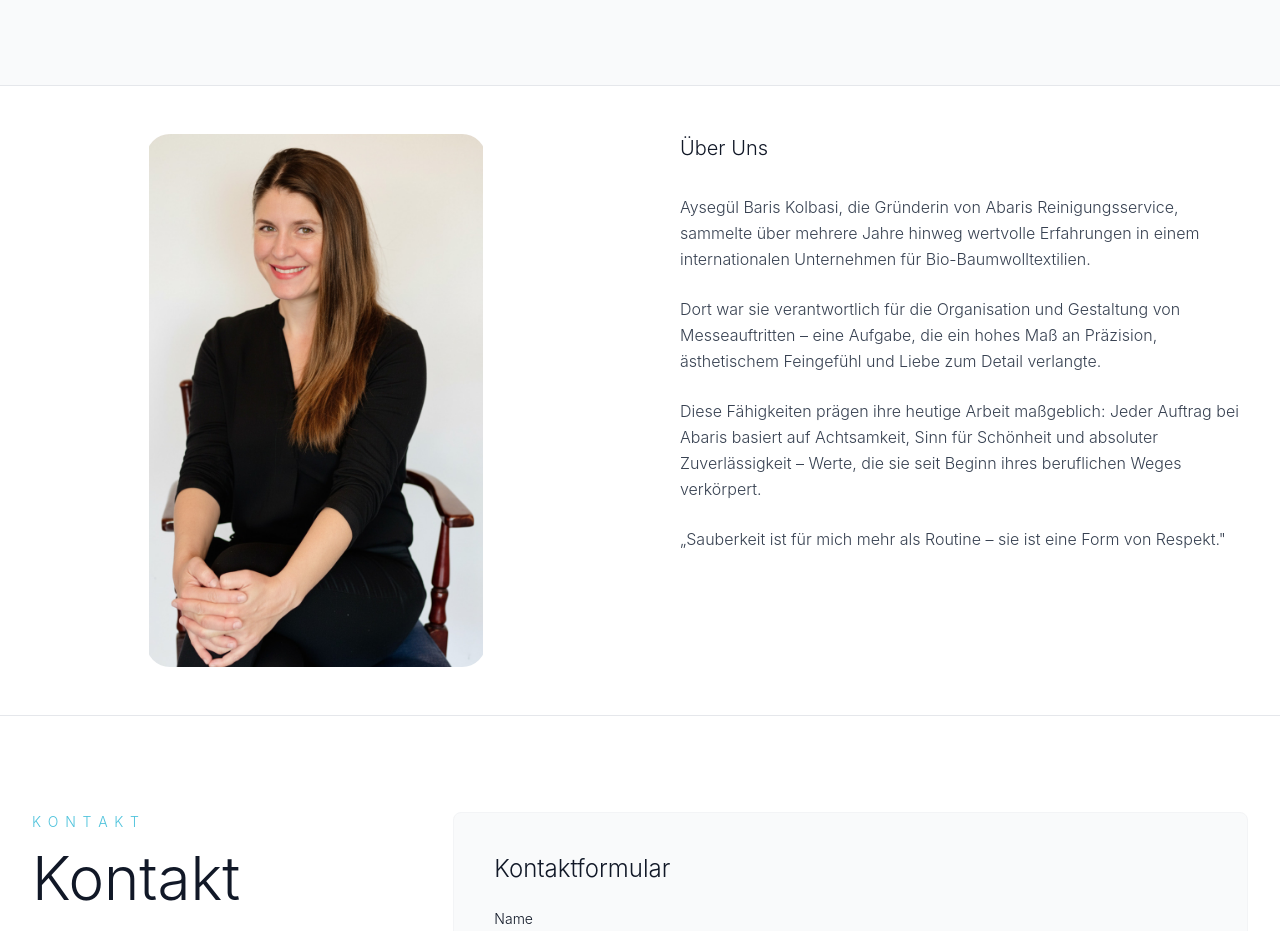
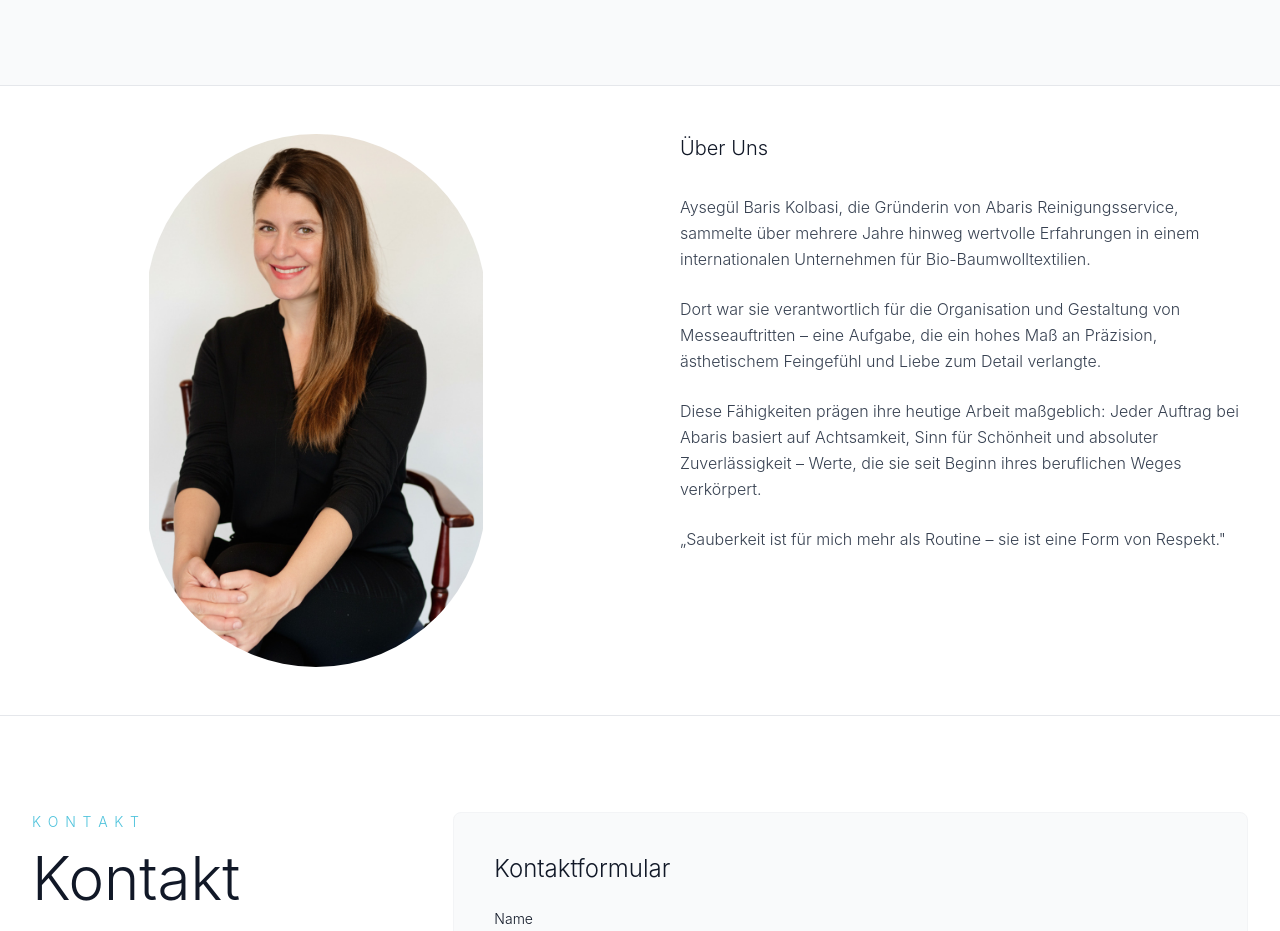
Before and after one commit to ecoezer/abaris, a React (Vite) app: page / in a window 1280 px wide. Shown: the part 2440-3371 px from the top of the page. Built offline with nearby package versions, Linux system fonts and the light colour scheme.

Commit message:
Updated About.jsx

```diff
--- a/src/components/About.jsx
+++ b/src/components/About.jsx
@@ -8,7 +8,7 @@ function About() {
       <div className="max-w-7xl mx-auto px-4 md:px-8">
         <div className="grid grid-cols-1 md:grid-cols-2 gap-12 md:gap-20 items-start">
           <div className="w-full flex justify-center">
-            <div className="w-3/5 rounded-3xl overflow-hidden" style={{ aspectRatio: '300/470' }}>
+            <div className="w-3/5 rounded-full overflow-hidden" style={{ aspectRatio: '300/470' }}>
               <img
                 src="/owner.jpg"
                 alt="Ayseqül Baris - Abaris Reinigungsservice"
```
